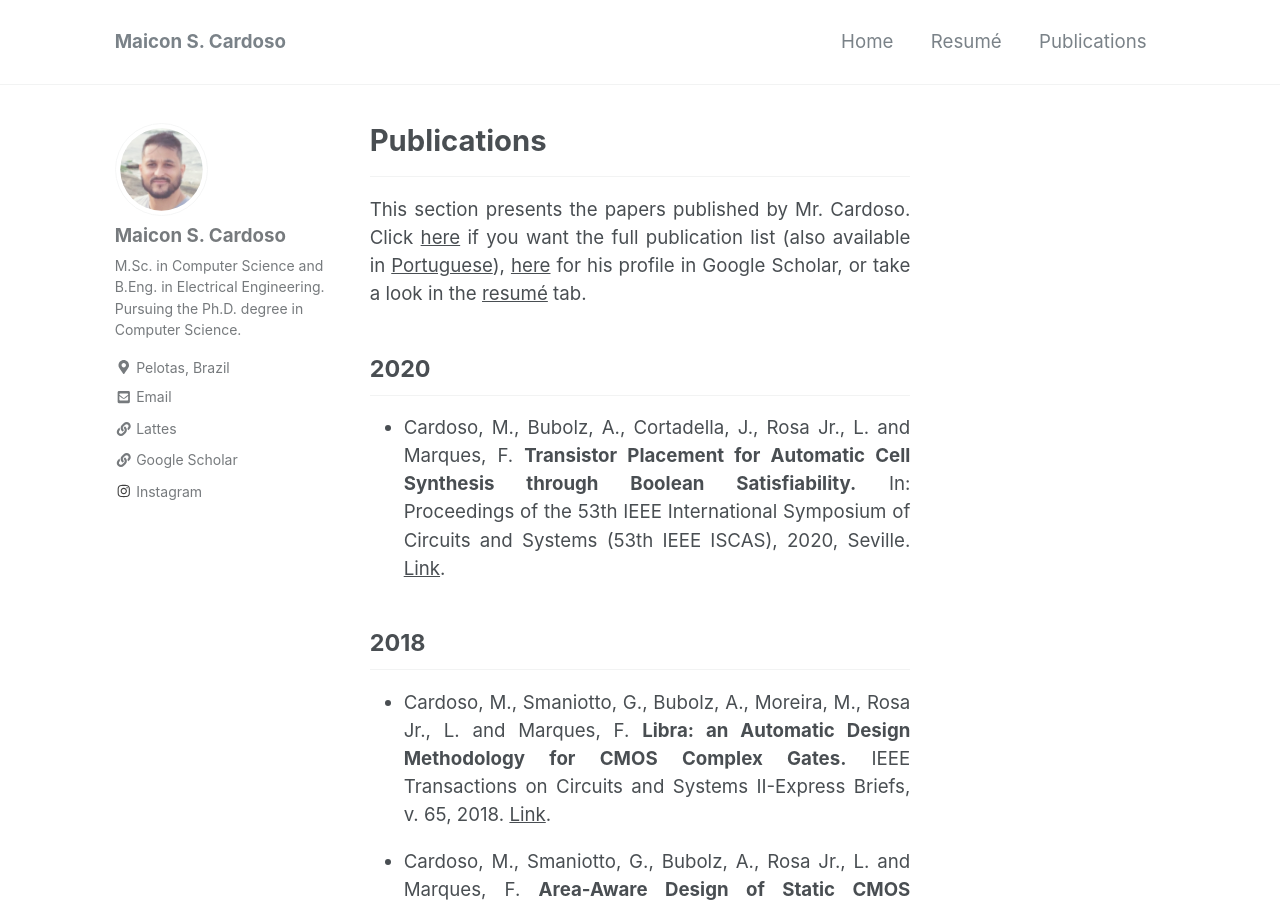
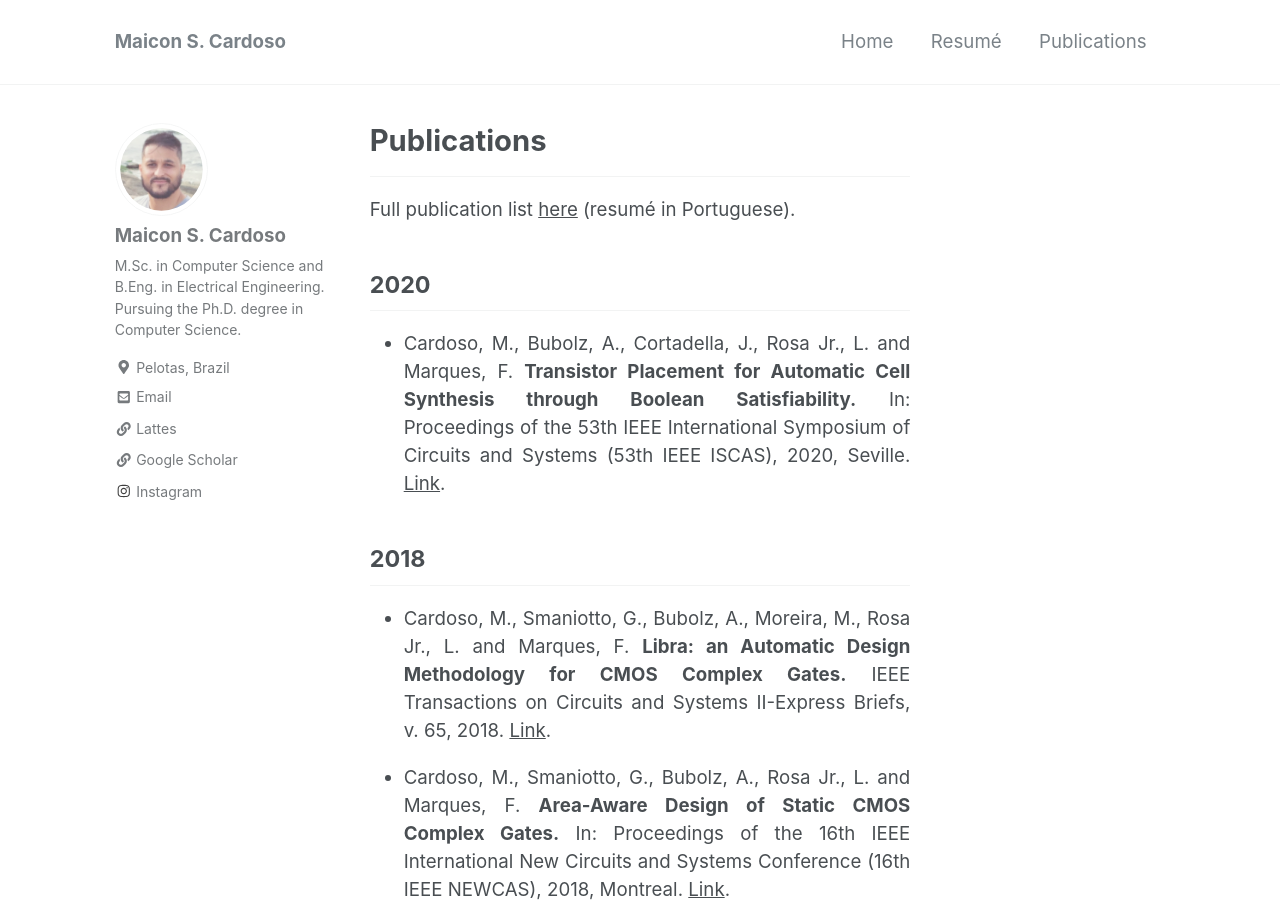
Before and after one commit to maiconsc/me, a Jekyll site: the page built from _pages/publications.MD, in a window 1280 px wide and 900 px high. Built offline with Jekyll 4.4.1, drawn with Linux system fonts in a browser that asks for light colours; nearby versions of some CDN libraries; our own code applies the rules of GitHub Pages for plain Markdown files.

Commit message:
Update publications.MD
update full list.

```diff
--- a/_pages/publications.MD
+++ b/_pages/publications.MD
@@ -9,7 +9,7 @@ permalink: /publications/
 
 <hr>
 
-This section presents the papers published by Mr. Cardoso. Click [here](http://buscatextual.cnpq.br/buscatextual/visualizacv.do?id=K8755733D3&idiomaExibicao=2){:target="\_blank"} if you want the full publication list (also available in [Portuguese](http://buscatextual.cnpq.br/buscatextual/visualizacv.do?id=K8755733D3){:target="\_blank"}), [here](https://scholar.google.com.br/citations?user=J_F5eSsAAAAJ&hl){:target="\_blank"} for his profile in Google Scholar, or take a look in the [resumé](/resume/) tab.
+Full publication list [here](http://buscatextual.cnpq.br/buscatextual/visualizacv.do?id=K8755733D3&idiomaExibicao=2){:target="\_blank"} (resumé in Portuguese).
 {: .text-justify}
 
 ## 2020
```
